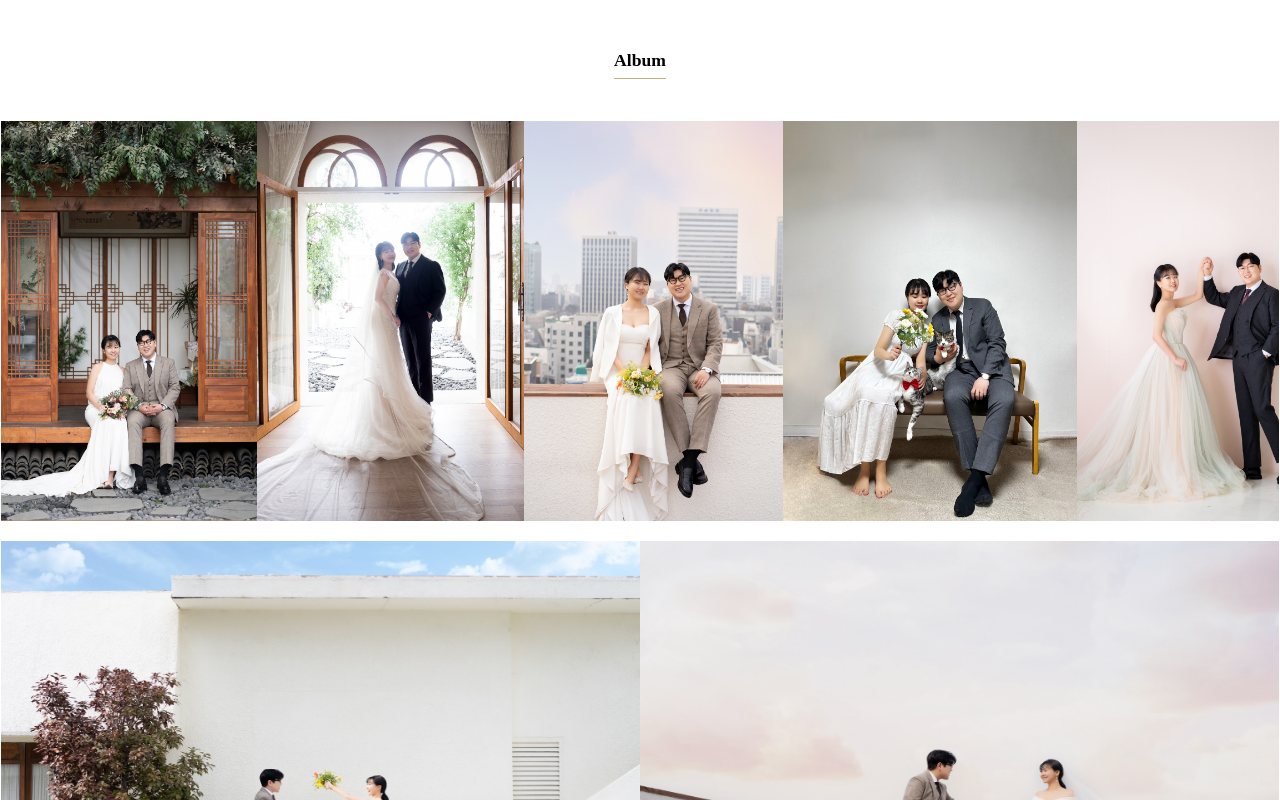
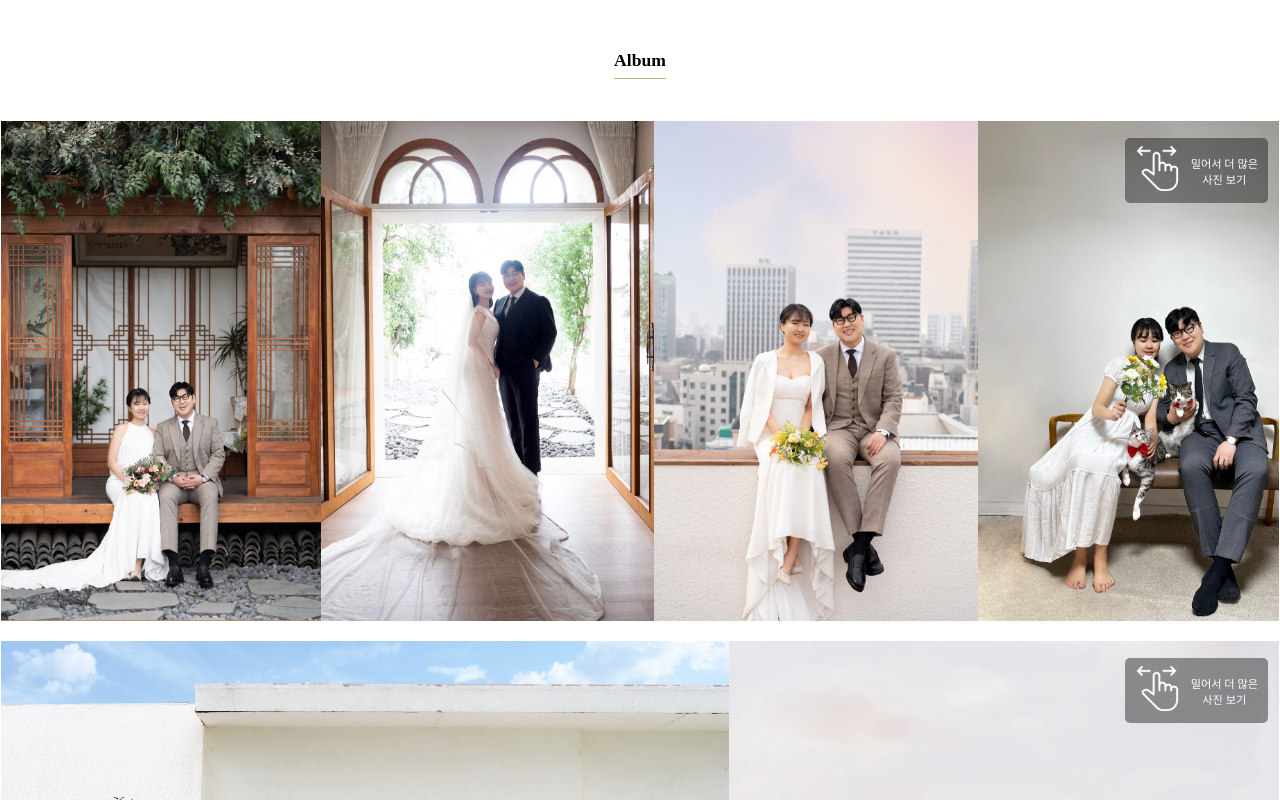
Before and after one commit to Suhyeon6801/next-wedding-invitation, a Next.js app: page / in a window 1280 px wide. Shown: the part 1820-2620 px from the top of the page. Built offline with nearby package versions, Linux system fonts and the light colour scheme; no server answers; a web font is replaced by a local one.

Commit message:
feat: add dragbox in photo

```diff
--- a/components/Photo.tsx
+++ b/components/Photo.tsx
@@ -4,6 +4,7 @@ import {
   VERTICAL_WEDDING_IMAGES,
   HORIZONTAL_WEDDING_IMAGES,
 } from '@/public/images/images';
+import FINTER_SWIPE from '@/public/images/swipe.png';
 
 export const Photo = () => {
   return (
@@ -21,29 +22,57 @@ export const Photo = () => {
       >
         Album
       </h3>
-      <VerticalContainer showSmallerImageOnMobile={false}>
+      <VerticalContainer showSmallerImageOnMobile={true}>
+        <DragBox>
+          <Image
+            src={FINTER_SWIPE}
+            alt={'swipe'}
+            style={{
+              width: '45px',
+              height: '45px',
+              margin: '0px 0px 4px 0px ',
+            }}
+          />
+          <p>
+            밀어서 더 많은 <br /> 사진 보기
+          </p>
+        </DragBox>
         {VERTICAL_WEDDING_IMAGES.map((img, index) => (
           <Image
             src={img}
             key={index}
             alt={'스튜디오 사진'}
-            width={400}
-            height={400}
+            width={500}
+            height={500}
             loading="lazy"
           />
         ))}
       </VerticalContainer>
       <VerticalContainer
-        showSmallerImageOnMobile={false}
+        showSmallerImageOnMobile={true}
         style={{ marginTop: '20px' }}
       >
+        <DragBox>
+          <Image
+            src={FINTER_SWIPE}
+            alt={'swipe'}
+            style={{
+              width: '45px',
+              height: '45px',
+              margin: '0px 0px 4px 0px ',
+            }}
+          />
+          <p>
+            밀어서 더 많은 <br /> 사진 보기
+          </p>
+        </DragBox>
         {HORIZONTAL_WEDDING_IMAGES.map((img, index) => (
           <Image
             src={img}
             key={index}
             alt={'스튜디오 사진'}
-            width={650}
-            height={400}
+            width={800}
+            height={500}
             loading="lazy"
           />
         ))}
@@ -71,3 +100,20 @@ const VerticalContainer = styled.div`
     scroll-snap-align: start;
   }
 `;
+
+const DragBox = styled.div`
+  display: flex;
+  flex: right;
+  position: absolute;
+  background-color: rgba(0, 0, 0, 0.4);
+  color: #ffffff;
+  font-size: 0.7em;
+  padding: 10px;
+  border-radius: 5px;
+  width: 123px;
+  height: 45px;
+  right: 12px;
+  margin-top: 17px;
+  align-items: center;
+  justify-content: space-between;
+`;
```
Also changed, not shown: public/images/swipe.png (added).
